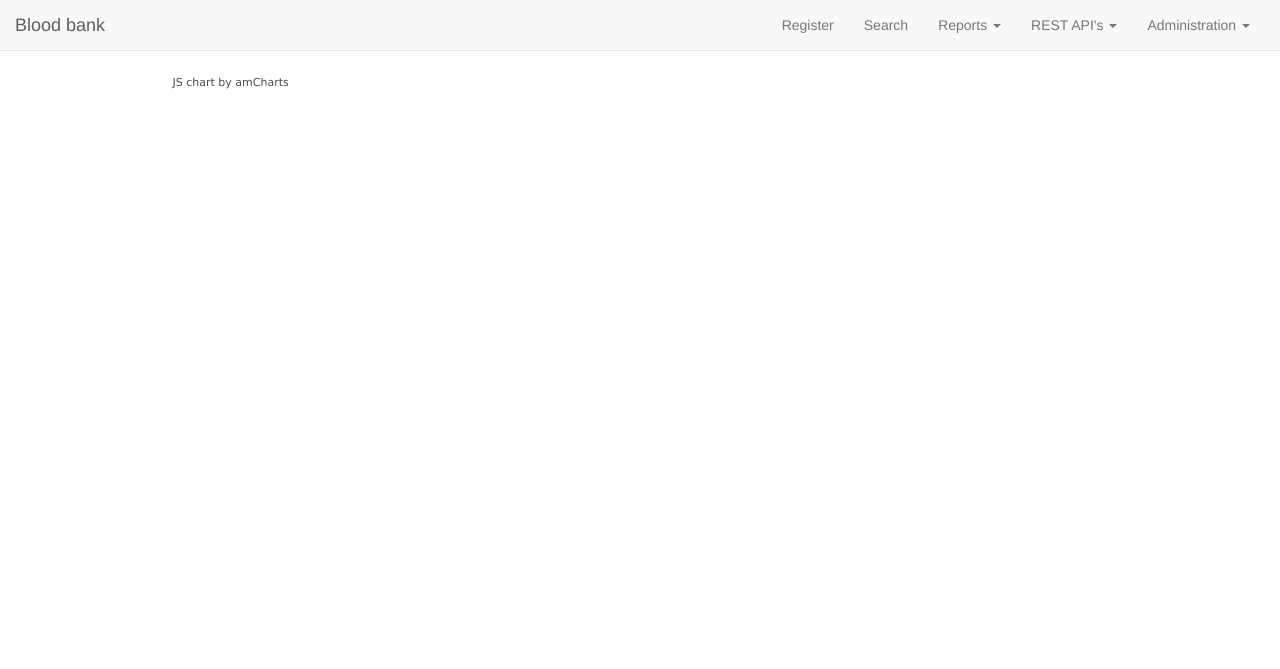
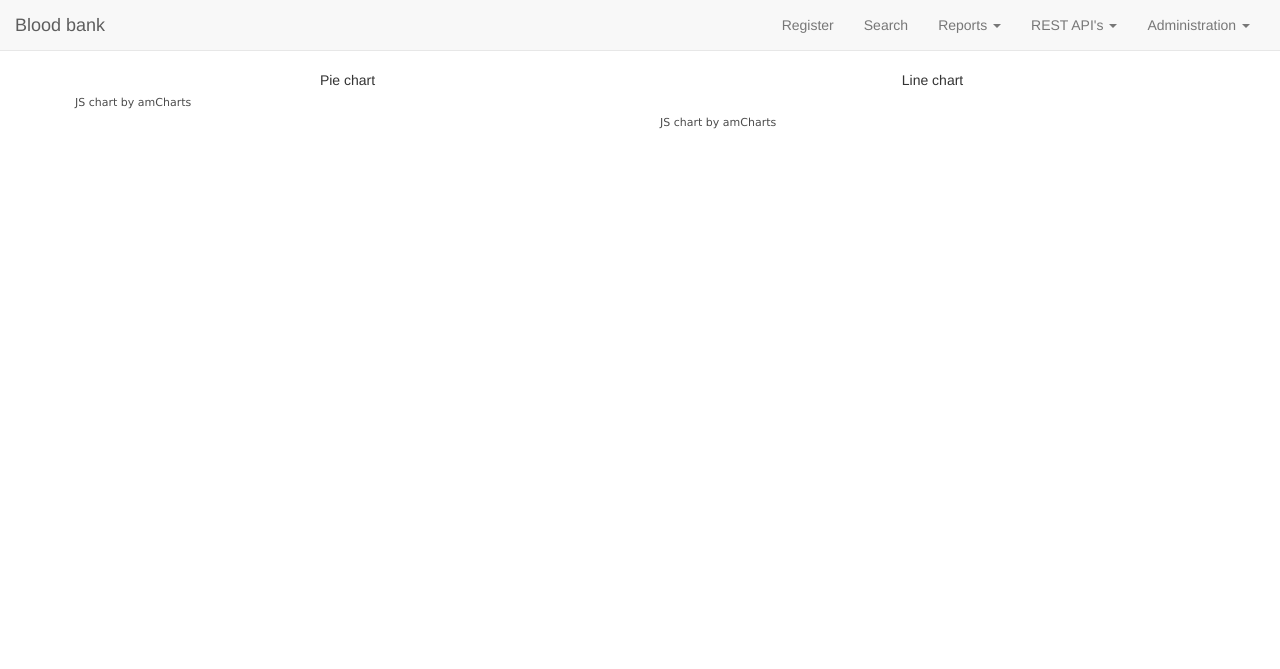
Before and after one commit to Ayushmani/bloodbank, a Django app: page /app/reports/bloodgroup-population in a window 1280 px wide. Shown: the top 669 px of the page. Run offline with Django 3.2, Linux system fonts and the light colour scheme; data that the repository does not hold is empty; parts of the project's set-up code (start-up, migrations or seed data) failed here and were passed over; some libraries are stand-ins or nearby versions.

Commit message:
Added line chart to reports

```diff
--- a/app/static/reports/bloodgroup_population.js
+++ b/app/static/reports/bloodgroup_population.js
@@ -3,10 +3,10 @@
 var chartData;
 var url = "/app/data/bloodgroup-population";
 
-/* draw chart */
-function draw_chart(){
+/* draw pie chart */
+function draw_pie_chart(){
 
-  var chart = AmCharts.makeChart("chartdiv", {
+  var chart = AmCharts.makeChart("piechart", {
     "type": "pie",
     "theme": "none",
     "dataProvider": chartData,
@@ -21,10 +21,30 @@
 
 }
 
+/* draw line chart */
+function draw_line_chart(){
+
+  var chart = AmCharts.makeChart("linechart", {
+    "type": "serial",
+    "theme": "none",
+    "dataProvider": chartData,
+    "categoryField": "bloodgroup",
+    "graphs": [{
+      "valueField": "count"
+    }],
+    "chartCursor": {
+      "oneBalloonOnly": true
+    },
+  });
+  chart.pathToImages = "/amcharts/images/";
+
+}
+
 /* fetch data */
 $.get(url, function(data){
   chartData = jQuery.parseJSON(data);
-  draw_chart();
+  draw_pie_chart();
+  draw_line_chart();
 });
 
 });
--- a/app/templates/reports/bloodgroup_population.html
+++ b/app/templates/reports/bloodgroup_population.html
@@ -2,16 +2,20 @@
 
 {% block content %}
 <div class="row">
-  <div class="col-md-1">&nbsp;</div>
-  <div class="col-md-10">
-    <div id="chartdiv" style="height: 600px;">&nbsp;</div>
+  <div class="col-md-6 text-center">
+    Pie chart <br />
+    <div id="piechart" style="height: 300px;">Pie chart</div>
   </div>
-  <div class="col-md-1">&nbsp;</div>
+  <div class="col-md-6 text-center">
+    Line chart <br />
+    <div id="linechart" style="height: 300px;">Line chart</div>
+  </div>
 </div>
 {% endblock %}
 
 {% block script %}
 <script src="{{ STATIC_URL }}amcharts/amcharts.js"></script>
 <script src="{{ STATIC_URL }}amcharts/pie.js"></script>
+<script src="{{ STATIC_URL }}amcharts/serial.js"></script>
 <script src="{{ STATIC_URL }}reports/bloodgroup_population.js"></script>
 {% endblock %}
```
